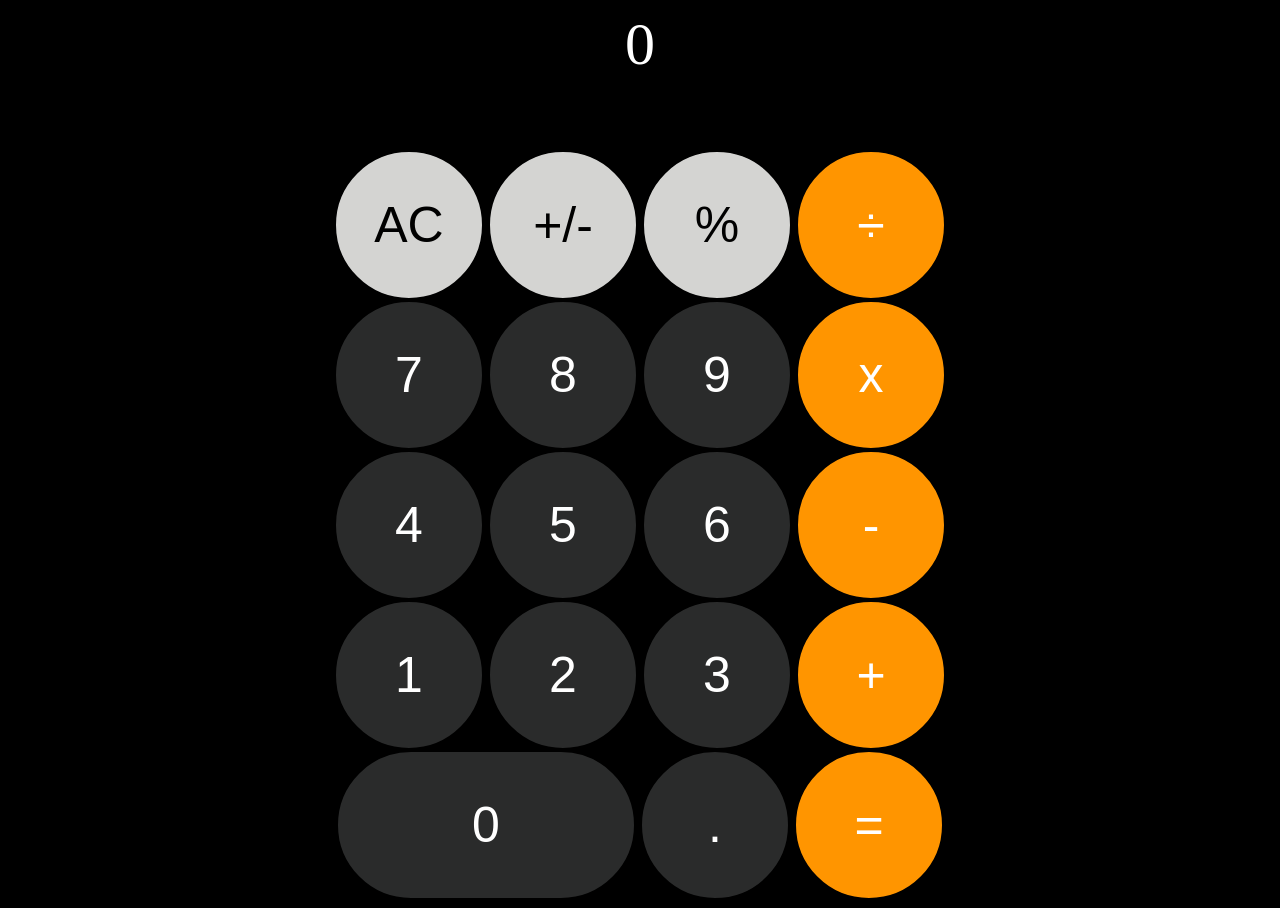
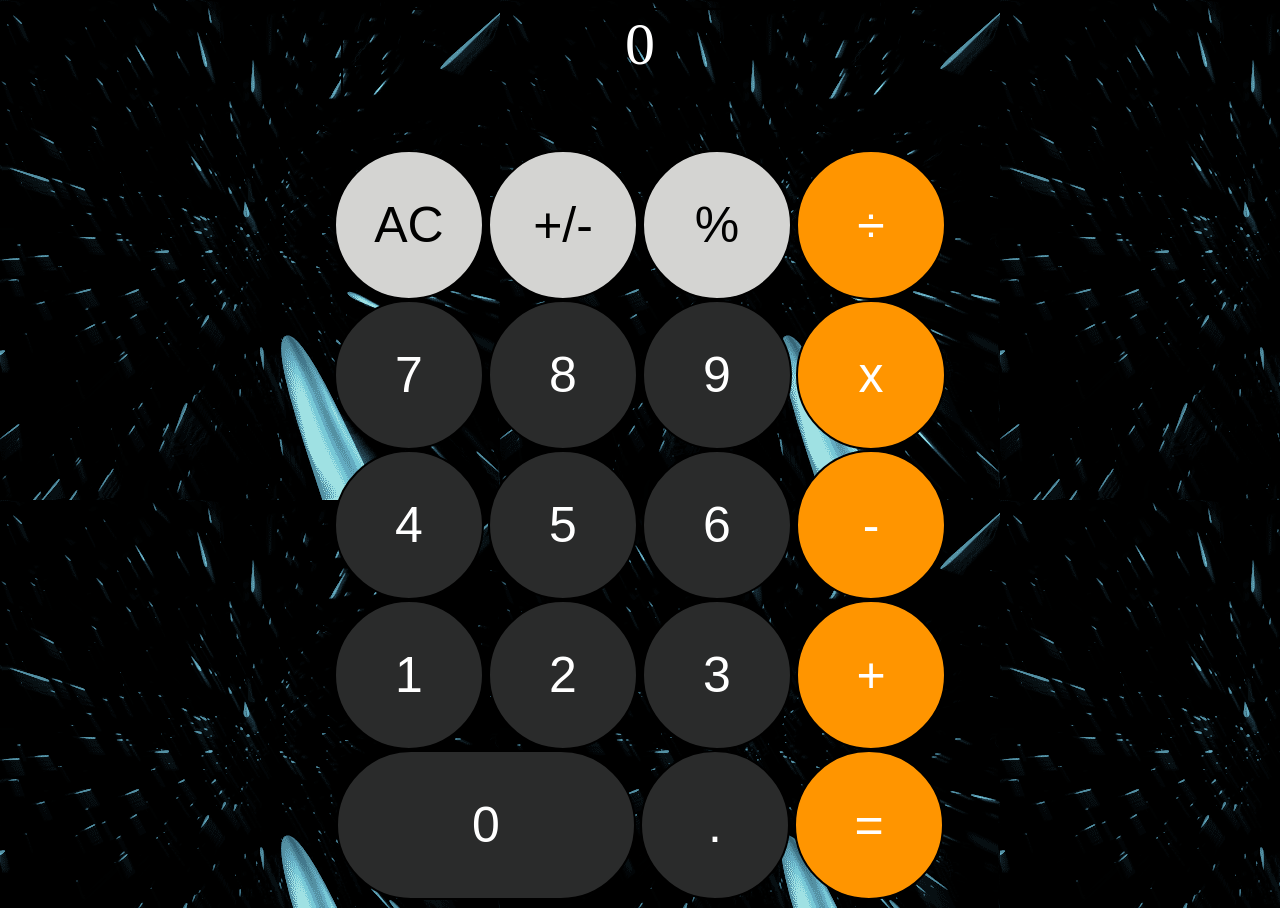
Before and after one commit to NicR345/pocket-calculator, a plain HTML site: page index.html in a window 1280 px wide. Drawn offline with Linux system fonts and the light colour scheme.

Commit message:
Update style.css

```diff
--- a/style.css
+++ b/style.css
@@ -53,5 +53,5 @@ color: white;
 }
 
 body {
-  background-color: black;
+  background-image: url("giphy.gif");
 }
```
